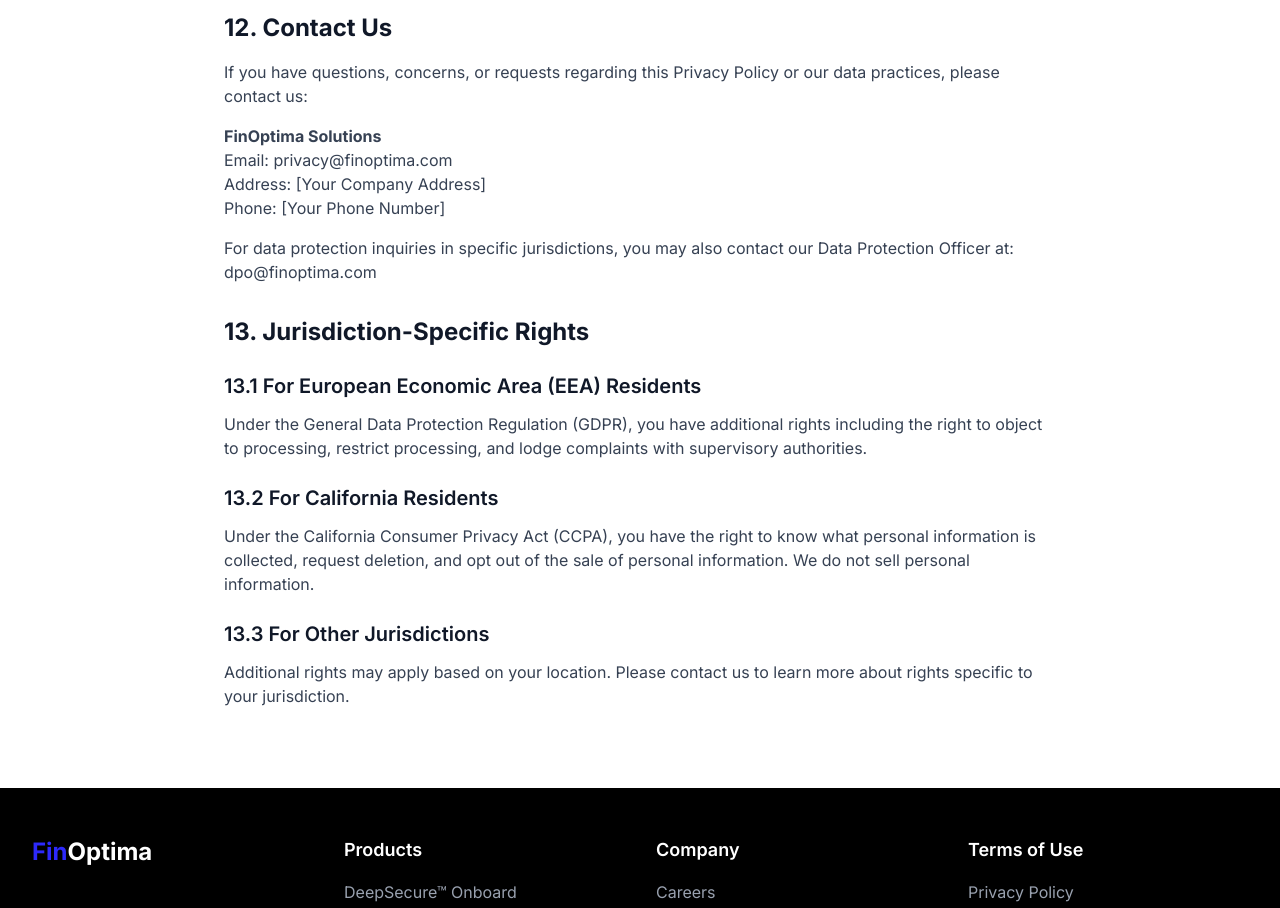
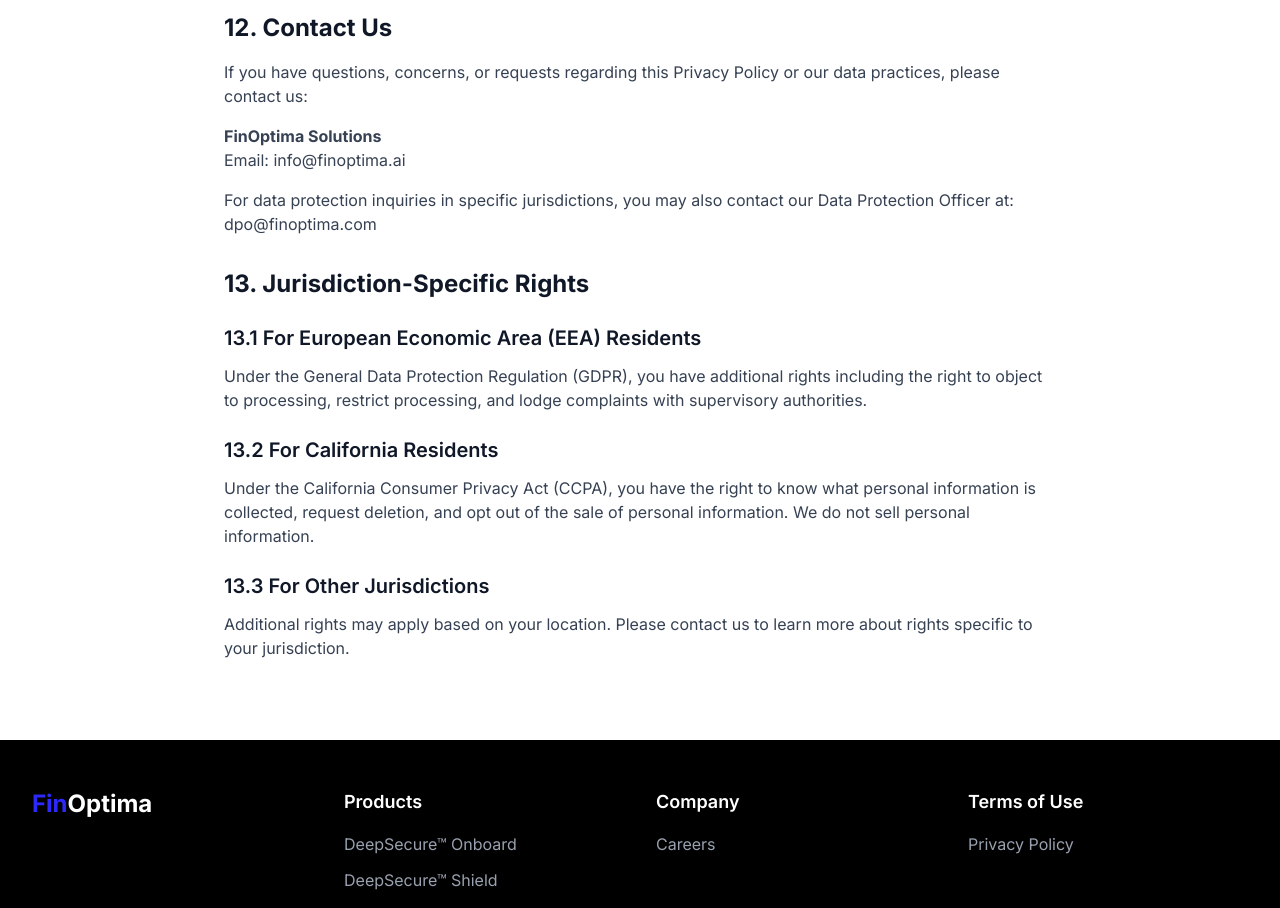
Before and after one commit to weboshi/finoptima, a Next.js app: page /privacy-policy in a window 1280 px wide. Shown: the part 4520-5428 px from the top of the page. Built offline with nearby package versions, Linux system fonts and the light colour scheme.

Commit message:
Update page.tsx

```diff
--- a/app/privacy-policy/page.tsx
+++ b/app/privacy-policy/page.tsx
@@ -250,9 +250,8 @@
           </p>
           <p className="text-gray-700 mb-4">
             <strong>FinOptima Solutions</strong><br />
-            Email: privacy@finoptima.com<br />
-            Address: [Your Company Address]<br />
-            Phone: [Your Phone Number]
+            Email: info@finoptima.ai<br />
+
           </p>
           <p className="text-gray-700 mb-4">
             For data protection inquiries in specific jurisdictions, you may also contact our Data Protection Officer at: dpo@finoptima.com
```
